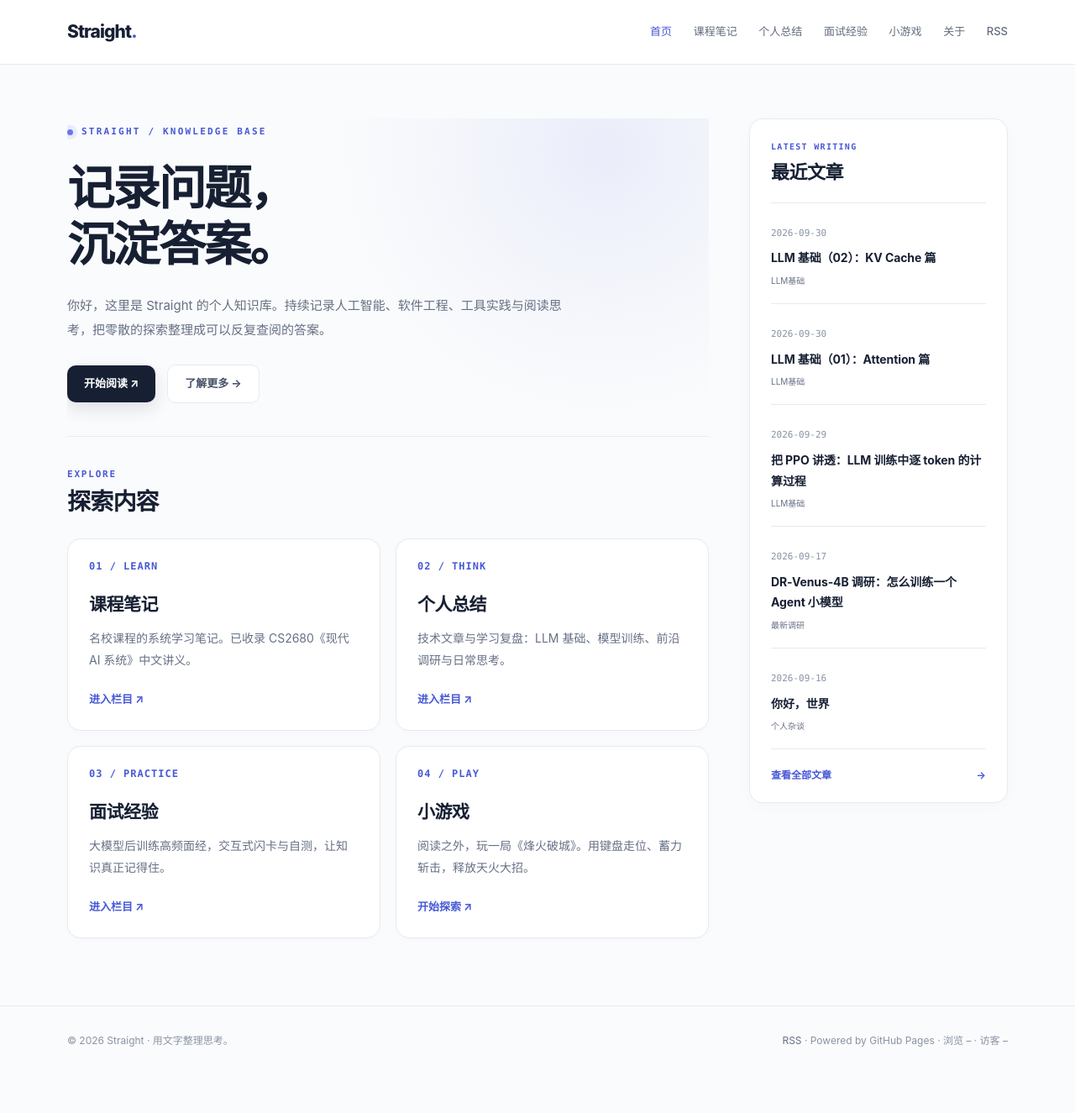
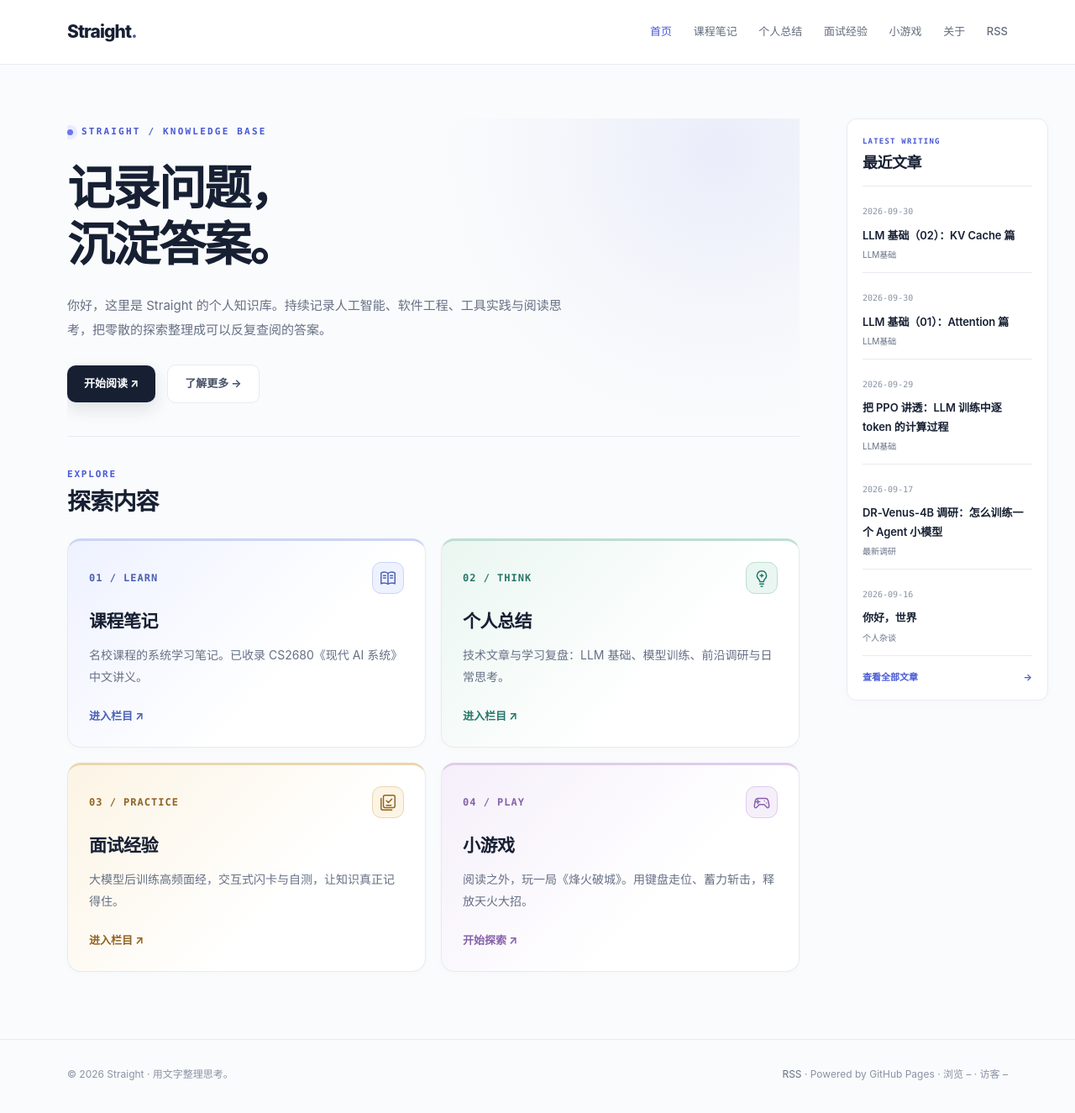
Before and after one commit to shuqingjinse/shuqingjinse.github.io, a Jekyll site: the page built from index.html, in a window 1280 px wide and 1335 px high. Shown: the top 1325 px of the window at 84% size. Built offline with Jekyll 4.4.1, drawn with Linux system fonts in a browser that asks for light colours; the list of posts is cut into pages by our own code; comment, search, counter and statistics services are not loaded.

Commit message:
Add distinct column accents and compact right-side recent posts

```diff
--- a/assets/css/style.css
+++ b/assets/css/style.css
@@ -42,7 +42,8 @@
 @media(max-width:380px){.game-key-grid{grid-template-columns:1fr}.game-start{width:100%}}
 
 /* Home: primary content on the left, recent writing in a compact right rail. */
-.home-layout{display:grid;grid-template-columns:minmax(0,1fr) 308px;gap:48px;align-items:start;padding:64px 0 80px}
+/* Use some outer whitespace for the rail; retain at least 32px to the viewport edge. */
+.home-layout{display:grid;grid-template-columns:minmax(0,1fr) 240px;gap:56px;align-items:start;margin-inline-end:clamp(-144px,calc((1184px - 100vw)/2),0px);padding:64px 0 80px}
 .home-main{min-width:0}
 .home-main .hero{padding:0 0 39px}
 .home-main .hero:before{right:-28%;top:-80%}
@@ -52,19 +53,30 @@
 .home-main .home-section{padding-top:37px}
 .home-columns{grid-template-columns:repeat(2,minmax(0,1fr))}
 .home-main .column-card{min-height:226px;padding:25px}
-.home-main .column-card h2{margin-top:20px}
-.home-recent{position:sticky;top:28px;min-width:0;padding:26px 25px 21px;background:var(--surface);border:1px solid var(--line);border-radius:16px;box-shadow:0 4px 18px rgba(28,38,70,.025)}
-.home-recent .section-head{padding-bottom:20px;margin:0;border-bottom:1px solid var(--line)}
-.home-recent .section-head h2{font-size:22px;letter-spacing:-.5px}
-.home-recent .section-kicker{font-size:10px;letter-spacing:1.3px;margin-bottom:9px}
+.home-main .column-card h2{margin-top:14px}
+.column-learn{--column-accent:#4960b5;--column-soft:#eef2ff;--column-line:#cbd5f3}
+.column-think{--column-accent:#267769;--column-soft:#eaf6f1;--column-line:#bdded0}
+.column-practice{--column-accent:#916323;--column-soft:#fcf4e4;--column-line:#ebd6b0}
+.column-play{--column-accent:#8761aa;--column-soft:#f5effa;--column-line:#dfccec}
+.home-columns .column-card{border-top:3px solid var(--column-line);background:linear-gradient(135deg,var(--column-soft),#fff 63%)}
+.home-columns .column-card:hover{border-color:var(--column-line);border-top-color:var(--column-accent)}
+.column-topline{display:flex;align-items:center;justify-content:space-between;gap:12px;min-height:38px}
+.home-columns .column-index,.home-columns .column-link{color:var(--column-accent)}
+.column-icon{display:grid;place-items:center;width:38px;height:38px;flex:none;border:1px solid var(--column-line);border-radius:11px;background:var(--column-soft);color:var(--column-accent)}
+.column-icon svg{width:22px;height:22px}
+.home-columns .column-card:focus-visible{outline-color:var(--column-accent)}
+.home-recent{position:sticky;top:28px;min-width:0;padding:20px 18px 17px;background:var(--surface);border:1px solid var(--line);border-radius:12px;box-shadow:0 3px 14px rgba(28,38,70,.018)}
+.home-recent .section-head{padding-bottom:15px;margin:0;border-bottom:1px solid var(--line)}
+.home-recent .section-head h2{font-size:18px;letter-spacing:-.5px}
+.home-recent .section-kicker{font-size:9px;letter-spacing:1.2px;margin-bottom:7px}
 .recent-posts{margin:0;padding:0;list-style:none}
-.recent-posts>li{padding:19px 0;border-bottom:1px solid var(--line)}
-.recent-posts time{font:11px/1.5 ui-monospace,SFMono-Regular,Consolas,monospace;color:var(--subtle)}
-.recent-posts h3{font-size:14px;line-height:1.75;letter-spacing:-.1px;margin:6px 0 0;font-weight:650;overflow-wrap:anywhere}
+.recent-posts>li{padding:13px 0;border-bottom:1px solid var(--line)}
+.recent-posts time{font:10px/1.5 ui-monospace,SFMono-Regular,Consolas,monospace;color:var(--subtle)}
+.recent-posts h3{font-size:13px;line-height:1.7;letter-spacing:-.1px;margin:5px 0 0;font-weight:600;overflow-wrap:anywhere;display:-webkit-box;-webkit-line-clamp:2;-webkit-box-orient:vertical;overflow:hidden}
 .recent-posts h3 a{color:var(--text)}
 .recent-posts h3 a:hover{color:var(--accent)}
-.recent-category{font-size:10px;color:var(--muted);margin:7px 0 0;line-height:1.5}
-.recent-more{display:flex;align-items:center;justify-content:space-between;margin-top:20px;font-size:12px;font-weight:650}
-@media(min-width:961px) and (max-width:1100px){.home-layout{grid-template-columns:minmax(0,1fr) 275px;gap:30px}.home-main .column-card{padding:21px}.home-recent{padding:24px 21px 20px}}
-@media(max-width:960px){.home-layout{grid-template-columns:1fr;gap:42px;padding:49px 0 65px}.home-recent{position:static}.home-main .hero:before{right:-9%;top:-90%}.recent-posts{display:grid;grid-template-columns:repeat(2,minmax(0,1fr));column-gap:28px}.recent-posts h3{font-size:15px}}
-@media(max-width:600px){.home-layout{padding:38px 0 55px;gap:36px}.home-main .hero{padding-bottom:32px}.home-main .hero h1{font-size:40px;letter-spacing:-1.5px}.home-main .eyebrow{font-size:9px;letter-spacing:1.5px;margin-bottom:22px}.home-main .intro{font-size:14px}.home-main .hero-actions{margin-top:24px}.home-main .home-section{padding-top:31px}.home-columns{grid-template-columns:1fr}.home-main .column-card{min-height:0;padding:23px}.home-main .column-card h2{margin-top:15px}.home-recent{padding:24px 23px}.recent-posts{display:block}.recent-posts h3{font-size:15px}}
+.recent-category{font-size:10px;color:var(--muted);margin:5px 0 0;line-height:1.5}
+.recent-more{display:flex;align-items:center;justify-content:space-between;margin-top:16px;font-size:11px;font-weight:650}
+@media(min-width:961px) and (max-width:1100px){.home-layout{grid-template-columns:minmax(0,1fr) 224px;gap:36px}.home-main .column-card{padding:21px}.home-recent{padding:19px 17px 16px}}
+@media(max-width:960px){.home-layout{grid-template-columns:1fr;gap:36px;margin-inline-end:0;padding:49px 0 65px}.home-recent{position:static}.home-main .hero:before{right:-9%;top:-90%}.recent-posts{display:grid;grid-template-columns:repeat(2,minmax(0,1fr));column-gap:28px}.recent-posts h3{font-size:14px;display:block;overflow:visible}}
+@media(max-width:600px){.home-layout{padding:38px 0 55px;gap:36px}.home-main .hero{padding-bottom:32px}.home-main .hero h1{font-size:40px;letter-spacing:-1.5px}.home-main .eyebrow{font-size:9px;letter-spacing:1.5px;margin-bottom:22px}.home-main .intro{font-size:14px}.home-main .hero-actions{margin-top:24px}.home-main .home-section{padding-top:31px}.home-columns{grid-template-columns:1fr}.home-main .column-card{min-height:0;padding:23px}.home-main .column-card h2{margin-top:15px}.home-recent{padding:22px 21px}.recent-posts{display:block}.recent-posts h3{font-size:14px;display:block;overflow:visible}}
--- a/index.html
+++ b/index.html
@@ -18,26 +18,26 @@ layout: default
         <div><p class="section-kicker">EXPLORE</p><h2 id="topics-title">探索内容</h2></div>
       </div>
       <div class="columns home-columns">
-        <a class="column-card" href="{{ '/course-notes/' | relative_url }}">
-          <span class="column-index">01 / LEARN</span>
+        <a class="column-card column-learn" href="{{ '/course-notes/' | relative_url }}">
+          <span class="column-topline"><span class="column-index">01 / LEARN</span><span class="column-icon" aria-hidden="true"><svg viewBox="0 0 24 24" fill="none" stroke="currentColor" stroke-width="1.6" stroke-linecap="round" stroke-linejoin="round" focusable="false"><path d="M3 5.5c3-1.5 6-1.5 9 .5 3-2 6-2 9-.5v14c-3-1.5-6-1.5-9 .5-3-2-6-2-9-.5z"/><path d="M12 6v14M6 9h3M6 12h3M15 9h3M15 12h3"/></svg></span></span>
           <h2>课程笔记</h2>
           <p>名校课程的系统学习笔记。已收录 CS2680《现代 AI 系统》中文讲义。</p>
           <span class="column-link">进入栏目 <span aria-hidden="true">↗</span></span>
         </a>
-        <a class="column-card" href="{{ '/personal-summary/' | relative_url }}">
-          <span class="column-index">02 / THINK</span>
+        <a class="column-card column-think" href="{{ '/personal-summary/' | relative_url }}">
+          <span class="column-topline"><span class="column-index">02 / THINK</span><span class="column-icon" aria-hidden="true"><svg viewBox="0 0 24 24" fill="none" stroke="currentColor" stroke-width="1.6" stroke-linecap="round" stroke-linejoin="round" focusable="false"><path d="M12 3a6 6 0 0 0-4 10.5c1 1 1.5 1.8 1.5 3.5h5c0-1.7.5-2.5 1.5-3.5A6 6 0 0 0 12 3Z"/><path d="M9.5 20h5M11 23h2M12 7v4M10 9h4"/></svg></span></span>
           <h2>个人总结</h2>
           <p>技术文章与学习复盘：LLM 基础、模型训练、前沿调研与日常思考。</p>
           <span class="column-link">进入栏目 <span aria-hidden="true">↗</span></span>
         </a>
-        <a class="column-card" href="{{ '/llm-interview/' | relative_url }}">
-          <span class="column-index">03 / PRACTICE</span>
+        <a class="column-card column-practice" href="{{ '/llm-interview/' | relative_url }}">
+          <span class="column-topline"><span class="column-index">03 / PRACTICE</span><span class="column-icon" aria-hidden="true"><svg viewBox="0 0 24 24" fill="none" stroke="currentColor" stroke-width="1.6" stroke-linecap="round" stroke-linejoin="round" focusable="false"><rect x="6" y="3" width="15" height="16" rx="2"/><path d="M17 22H5a2 2 0 0 1-2-2V7M10 10l2.5 2.5L17 8M10 16h6"/></svg></span></span>
           <h2>面试经验</h2>
           <p>大模型后训练高频面经，交互式闪卡与自测，让知识真正记得住。</p>
           <span class="column-link">进入栏目 <span aria-hidden="true">↗</span></span>
         </a>
-        <a class="column-card" href="{{ '/games/' | relative_url }}">
-          <span class="column-index">04 / PLAY</span>
+        <a class="column-card column-play" href="{{ '/games/' | relative_url }}">
+          <span class="column-topline"><span class="column-index">04 / PLAY</span><span class="column-icon" aria-hidden="true"><svg viewBox="0 0 24 24" fill="none" stroke="currentColor" stroke-width="1.6" stroke-linecap="round" stroke-linejoin="round" focusable="false"><path d="M7 7h10c2 0 3 1.3 3.5 3.5l1 6c.4 2.5-1.5 3.5-3 2L15 15H9l-3.5 3.5c-1.5 1.5-3.4.5-3-2l1-6C4 8.3 5 7 7 7Z"/><path d="M7 9v5M4.5 11.5h5M15.5 10.5h.01M18 13h.01"/></svg></span></span>
           <h2>小游戏</h2>
           <p>阅读之外，玩一局《烽火破城》。用键盘走位、蓄力斩击，释放天火大招。</p>
           <span class="column-link">开始探索 <span aria-hidden="true">↗</span></span>
```
